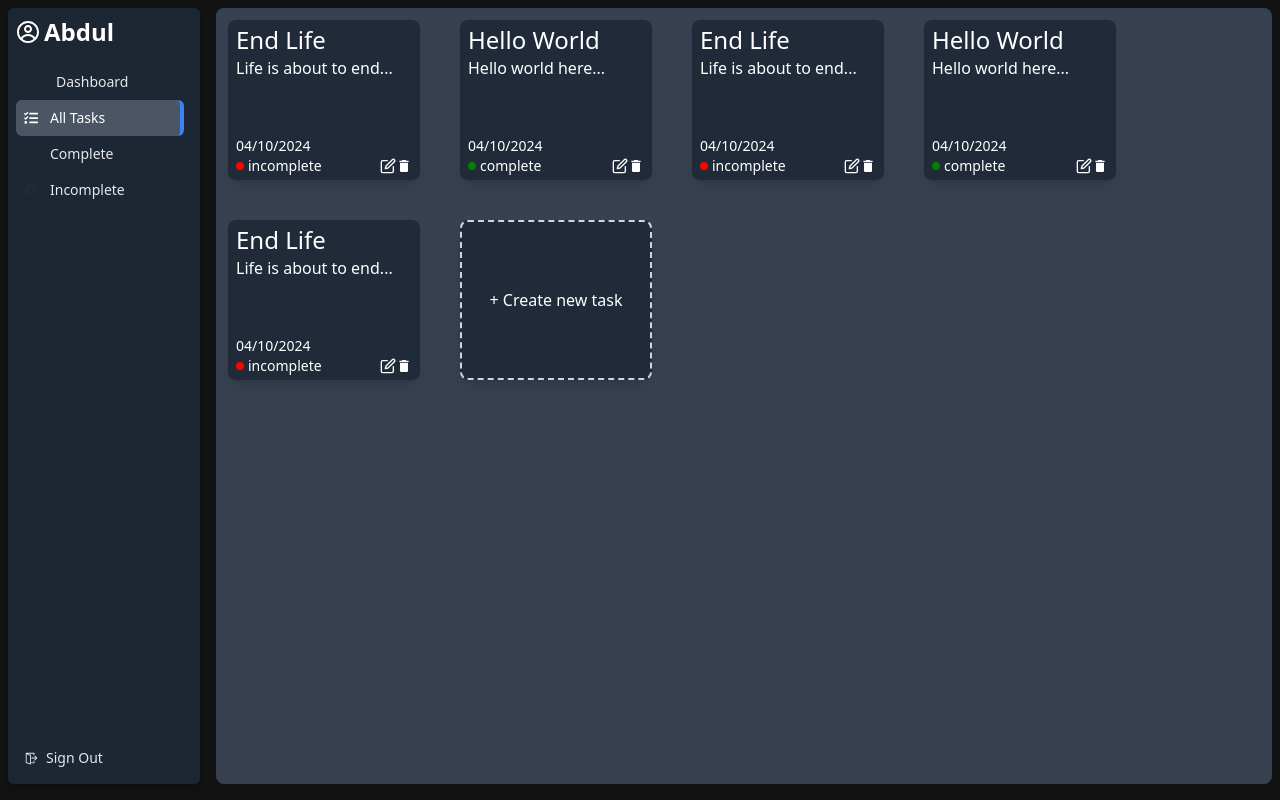
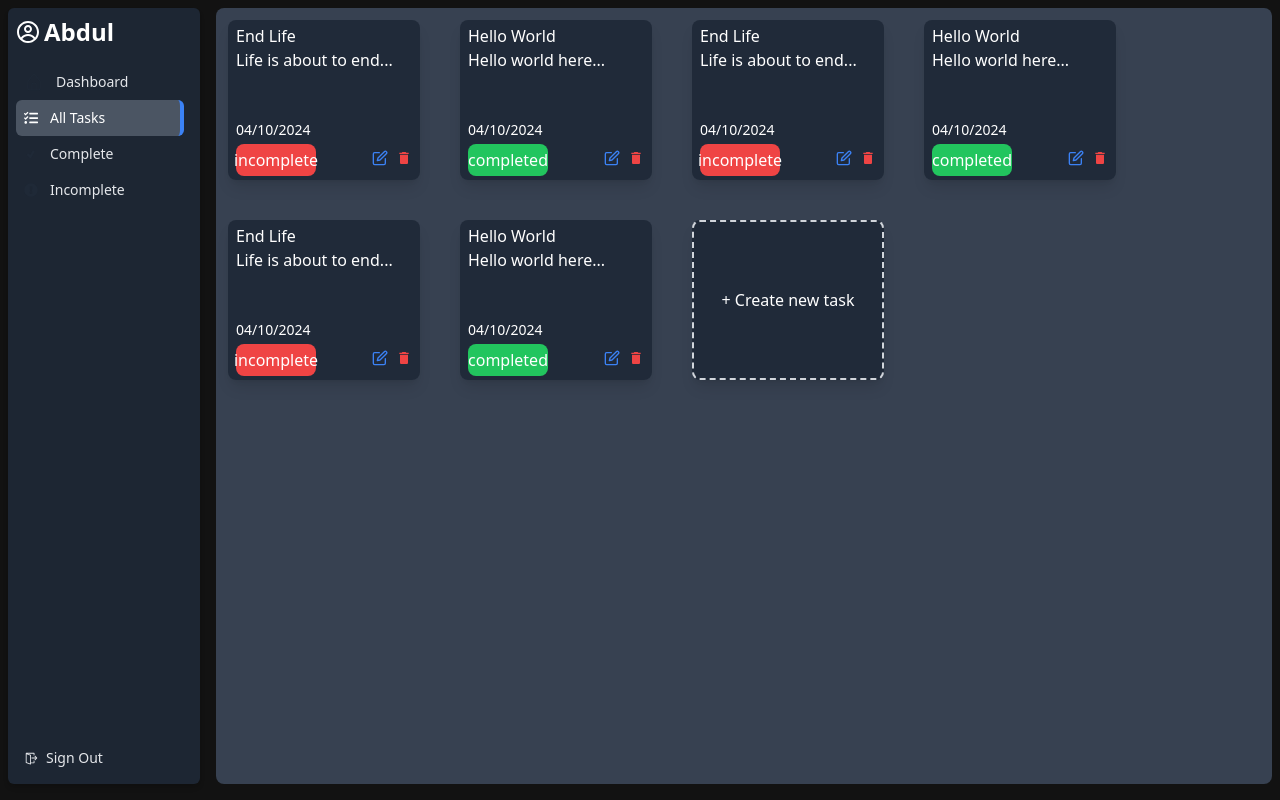
Before and after one commit to AbdulmateenAl/task_manager_frontend, a Next.js app: page /all_tasks in a window 1280 px wide. Built offline with nearby package versions, Linux system fonts and the light colour scheme.

Commit message:
used mapping to replace hardcoded task cards

```diff
--- a/src/app/all_tasks/page.tsx
+++ b/src/app/all_tasks/page.tsx
@@ -12,120 +12,79 @@ export default function Alltasks() {
 
 	const status: string = "complete";
 	const statusColor: string = "green";
+
+	const task_card = [
+		{
+			title: "End Life",
+			description: "Life is about to end...",
+			date: "04/10/2024",
+			status: "incomplete",
+			statusColor: "red",
+		},
+		{
+			title: "Hello World",
+			description: "Hello world here...",
+			date: "04/10/2024",
+			status: "complete",
+			statusColor: "green",
+		},
+		{
+			title: "End Life",
+			description: "Life is about to end...",
+			date: "04/10/2024",
+			status: "incomplete",
+			statusColor: "red",
+		},
+		{
+			title: "Hello World",
+			description: "Hello world here...",
+			date: "04/10/2024",
+			status: "complete",
+			statusColor: "green",
+		},
+		{
+			title: "End Life",
+			description: "Life is about to end...",
+			date: "04/10/2024",
+			status: "incomplete",
+			statusColor: "red",
+		},
+		{
+			title: "Hello World",
+			description: "Hello world here...",
+			date: "04/10/2024",
+			status: "complete",
+			statusColor: "green",
+		},
+	];
 	return (
 		<div>
 			<div className="bg-gray-700 rounded-lg w-auto h-[95vh] md:h-[97vh] m-2 overflow-y-auto">
 				<div className="flex flex-wrap items-center justify-center md:justify-normal gap-x-10 w-full gap-y-10 p-3">
-					<div className="task-cards">
-						<div>
-							<h1 className="text-2xl">End Life</h1>
-							<p>Life is about to end...</p>
-						</div>
-						<div>
-							<p className="text-sm">04/10/2024</p>
-							<div className="flex flex-row items-center justify-between">
-								<div className="flex items-center">
+					{task_card.map((task, index) => (
+						<div key={index} className="task-cards">
+							<div className="justify-between w-full">
+								<h1>{task.title}</h1>
+								<p>{task.description}</p>
+							</div>
+							<div>
+								<p className="text-sm">{task.date}</p>
+								<div className="flex flex-row justify-between w-full items-center">
 									<div
-										style={{ background: "red" }}
-										className="w-2 h-2 rounded-full"
-									></div>
-									<p className="text-sm rounded-xl px-1">{"incomplete"}</p>
-								</div>
-								<div className="flex">
-									<FiEdit />
-									<MdDelete />
+										className={`flex items-center rounded-lg p-1 justify-center text-center w-20 mt-1 ${task.statusColor === "green" ? "bg-green-500" : "bg-red-500"}`}
+									>
+										<p>
+											{task.status === "complete" ? "completed" : "incomplete"}
+										</p>
+									</div>
+									<div className="flex flex-row items-center gap-2">
+										<FiEdit className="text-blue-500" />
+										<MdDelete className="text-red-500" />
+									</div>
 								</div>
 							</div>
 						</div>
-					</div>
-					<div className="task-cards">
-						<div>
-							<h1 className="text-2xl">Hello World</h1>
-							<p>Hello world here...</p>
-						</div>
-						<div>
-							<p className="text-sm">04/10/2024</p>
-							<div className="flex flex-row items-center justify-between">
-								<div className="flex items-center">
-									<div
-										style={{ background: statusColor }}
-										className="w-2 h-2 rounded-full"
-									></div>
-									<p className="text-sm rounded-xl px-1">{status}</p>
-								</div>
-								<div className="flex">
-									<FiEdit />
-									<MdDelete />
-								</div>
-							</div>
-						</div>
-					</div>
-					<div className="task-cards">
-						<div>
-							<h1 className="text-2xl">End Life</h1>
-							<p>Life is about to end...</p>
-						</div>
-						<div>
-							<p className="text-sm">04/10/2024</p>
-							<div className="flex flex-row items-center justify-between">
-								<div className="flex items-center">
-									<div
-										style={{ background: "red" }}
-										className="w-2 h-2 rounded-full"
-									></div>
-									<p className="text-sm rounded-xl px-1">{"incomplete"}</p>
-								</div>
-								<div className="flex">
-									<FiEdit />
-									<MdDelete />
-								</div>
-							</div>
-						</div>
-					</div>
-					<div className="task-cards">
-						<div>
-							<h1 className="text-2xl">Hello World</h1>
-							<p>Hello world here...</p>
-						</div>
-						<div>
-							<p className="text-sm">04/10/2024</p>
-							<div className="flex flex-row items-center justify-between">
-								<div className="flex items-center">
-									<div
-										style={{ background: statusColor }}
-										className="w-2 h-2 rounded-full"
-									></div>
-									<p className="text-sm rounded-xl px-1">{status}</p>
-								</div>
-								<div className="flex">
-									<FiEdit />
-									<MdDelete />
-								</div>
-							</div>
-						</div>
-					</div>
-					<div className="task-cards">
-						<div>
-							<h1 className="text-2xl">End Life</h1>
-							<p>Life is about to end...</p>
-						</div>
-						<div>
-							<p className="text-sm">04/10/2024</p>
-							<div className="flex flex-row items-center justify-between">
-								<div className="flex items-center">
-									<div
-										style={{ background: "red" }}
-										className="w-2 h-2 rounded-full"
-									></div>
-									<p className="text-sm rounded-xl px-1">{"incomplete"}</p>
-								</div>
-								<div className="flex">
-									<FiEdit />
-									<MdDelete />
-								</div>
-							</div>
-						</div>
-					</div>
+					))}
 					<div
 						onClick={() => setShowModal(true)}
 						className="border-2 border-dashed border-gray-300 rounded-lg w-48 h-40 flex items-center justify-center cursor-pointer bg-gray-800 bg-opacity-90 text-white shadow-lg p-3 transition hover:scale-105 hover:shadow-xl"
```
